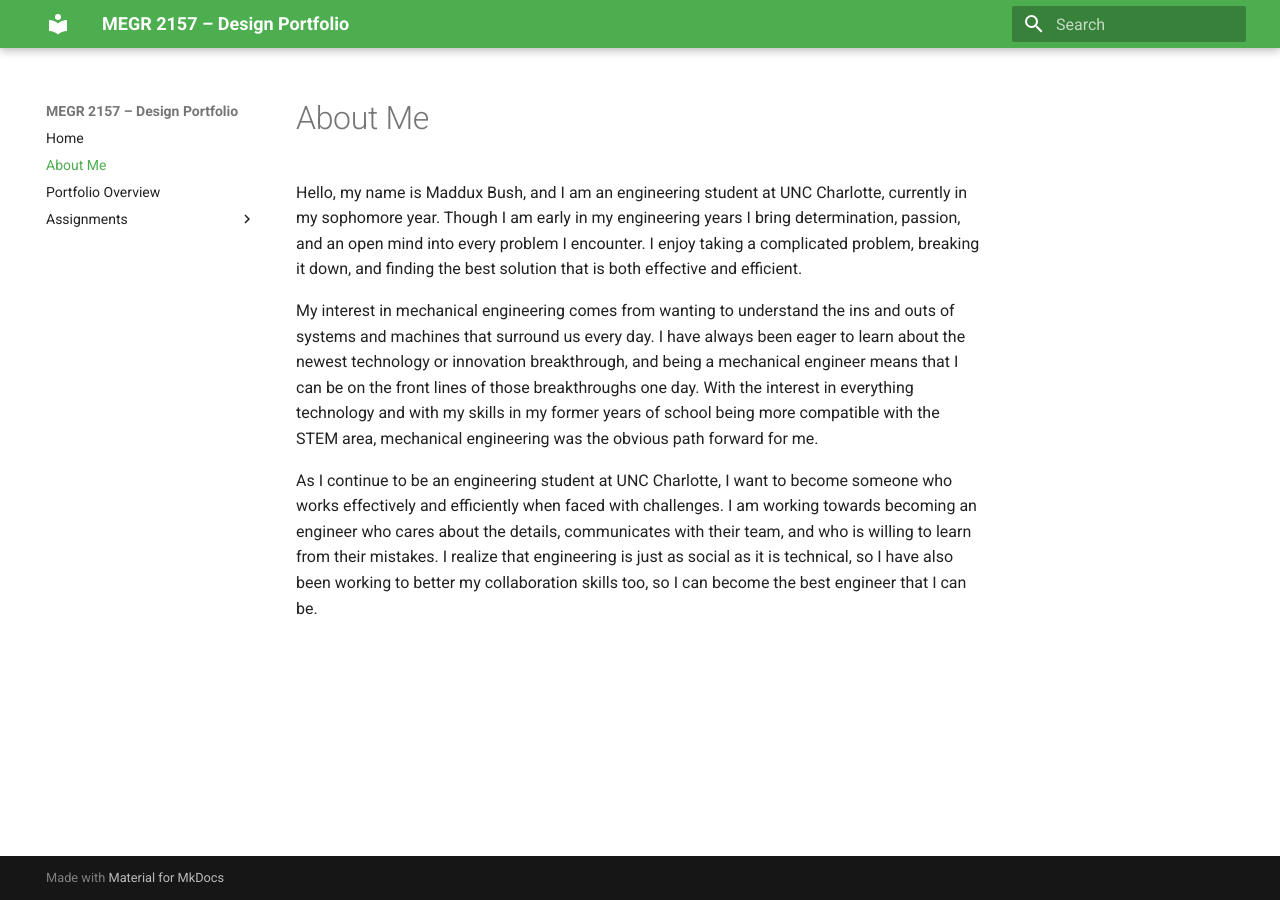
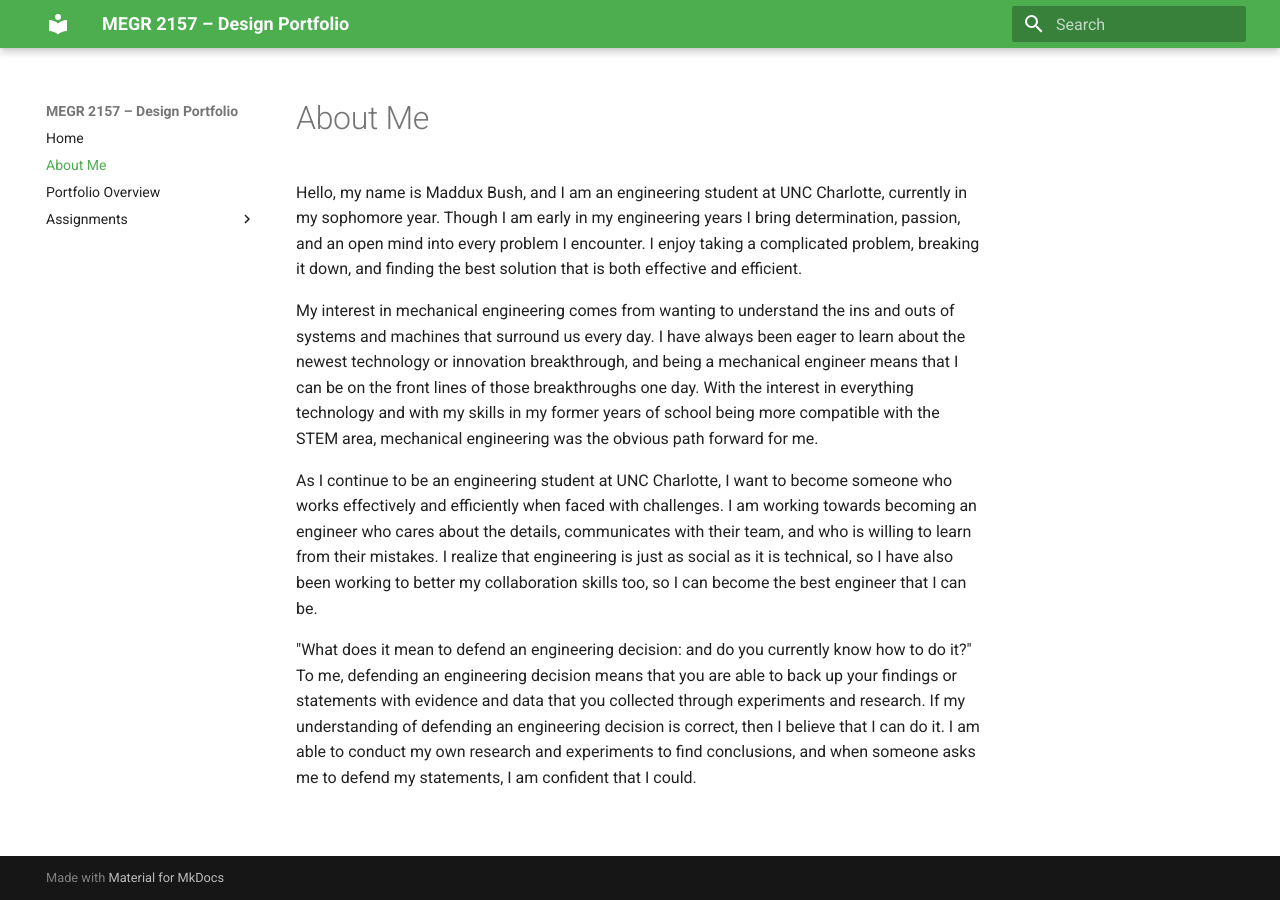
Before and after one commit to MadduxBush/megr2157-portfolio, an MkDocs documentation site: the page built from docs/aboutme/index.md, in a window 1280 px wide. Built offline with MkDocs 1.6.1 and Material for MkDocs 9.7.7, drawn with Linux system fonts in a browser that asks for light colours.

Commit message:
Update index.md

```diff
--- a/docs/aboutme/index.md
+++ b/docs/aboutme/index.md
@@ -5,3 +5,7 @@ Hello, my name is Maddux Bush, and I am an engineering student at UNC Charlotte,
 My interest in mechanical engineering comes from wanting to understand the ins and outs of systems and machines that surround us every day. I have always been eager to learn about the newest technology or innovation breakthrough, and being a mechanical engineer means that I can be on the front lines of those breakthroughs one day. With the interest in everything technology and with my skills in my former years of school being more compatible with the STEM area, mechanical engineering was the obvious path forward for me.
 
 As I continue to be an engineering student at UNC Charlotte, I want to become someone who works effectively and efficiently when faced with challenges. I am working towards becoming an engineer who cares about the details, communicates with their team, and who is willing to learn from their mistakes. I realize that engineering is just as social as it is technical, so I have also been working to better my collaboration skills too, so I can become the best engineer that I can be.
+
+
+"What does it mean to defend an engineering decision: and do you currently know how to do it?"
+To me, defending an engineering decision means that you are able to back up your findings or statements with evidence and data that you collected through experiments and research. If my understanding of defending an engineering decision is correct, then I believe that I can do it. I am able to conduct my own research and experiments to find conclusions, and when someone asks me to defend my statements, I am confident that I could.
```
